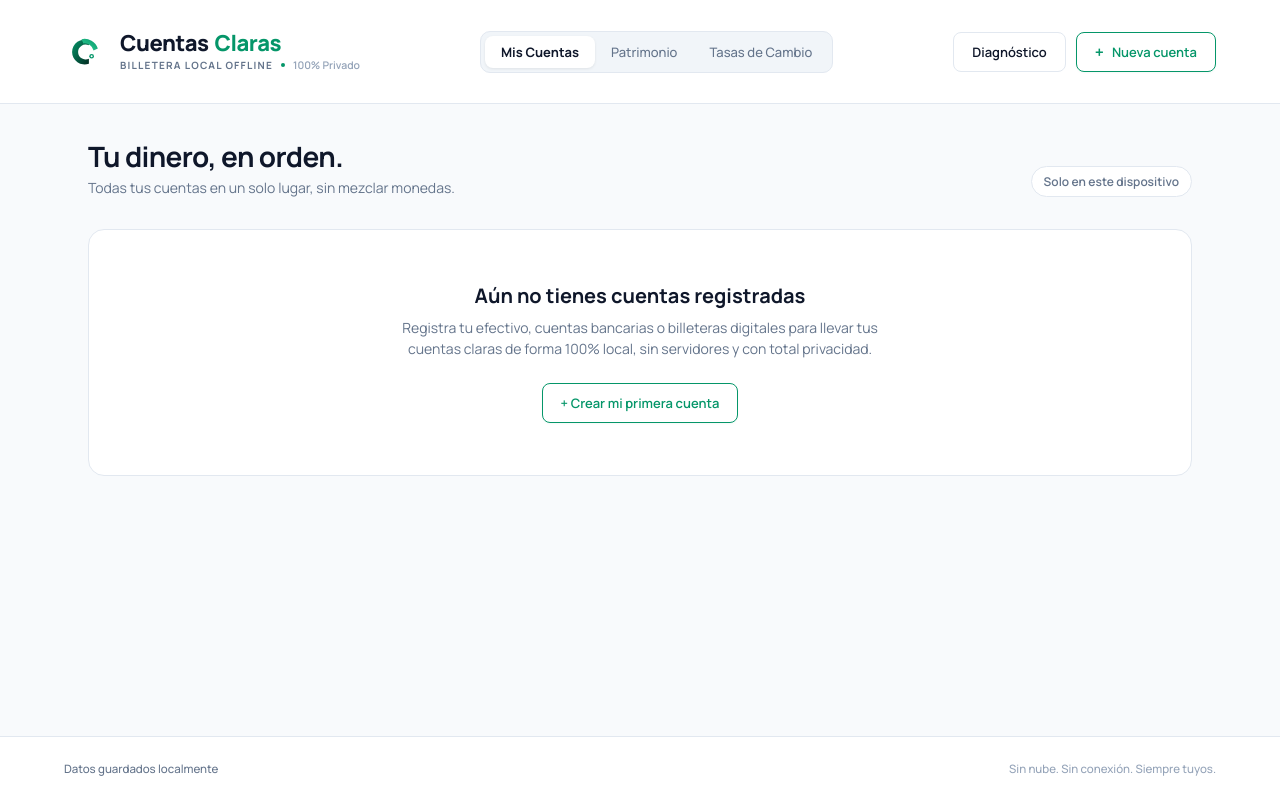
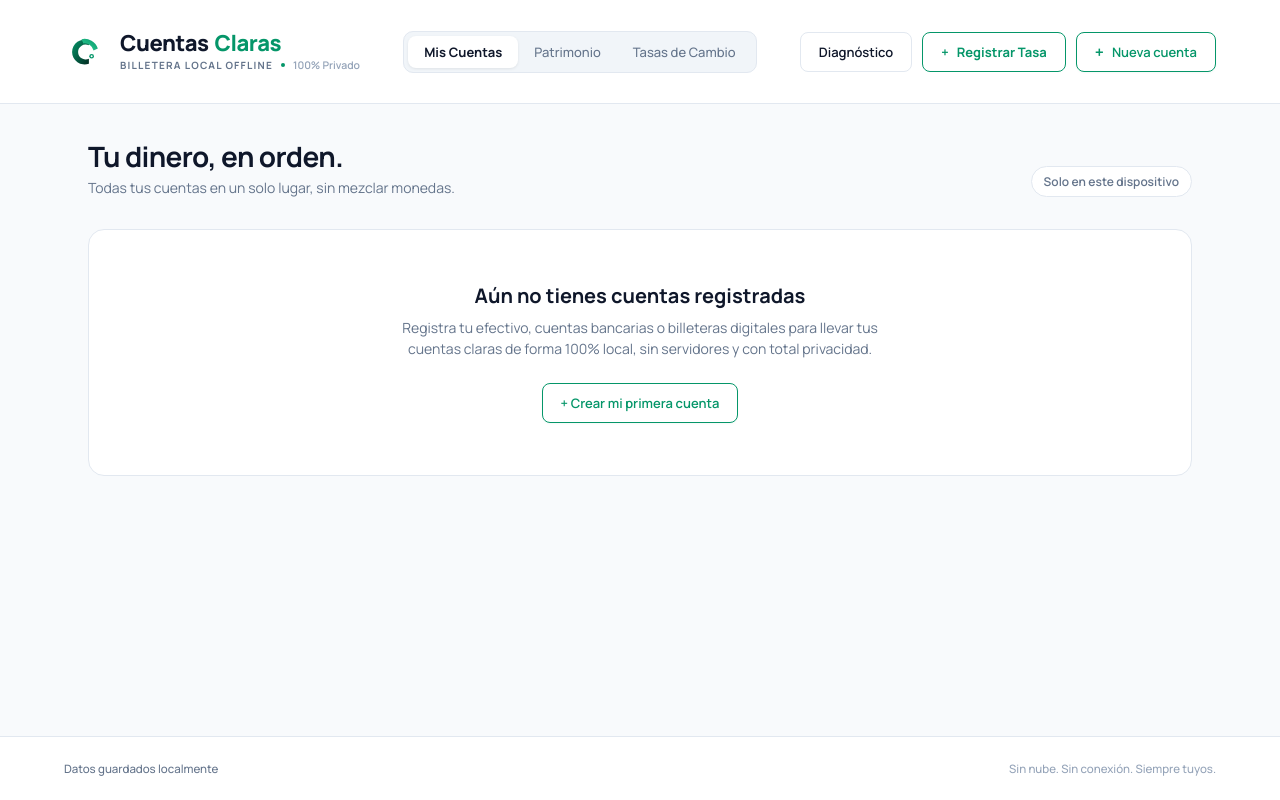
Before and after one commit to CI3715/Grupo-3---RumExecute, a Next.js app in the folder front_end/: page / in a window 1280 px wide. Built offline with nearby package versions, Linux system fonts and the light colour scheme.

Commit message:
feat(ui): permitir viajar a tasas desde navbar en patrimonio y cuentas ocultandolo en tasas

```diff
--- a/front_end/src/app/page.tsx
+++ b/front_end/src/app/page.tsx
@@ -598,6 +598,7 @@ export default function HomePage() {
         }}
         onOpenNuevaCuenta={() => setModalNuevaCuenta(true)}
         onOpenDiagnostico={() => setModalDiagnostico(true)}
+        onOpenRegistrarTasa={() => setTabActivo("tasas")}
         onNavigateHome={() => {
           setTabActivo("cuentas");
           setVista("cuentas");
--- a/front_end/src/components/Navbar.tsx
+++ b/front_end/src/components/Navbar.tsx
@@ -5,6 +5,7 @@ interface NavbarProps {
   onCambiarTab?: (tab: "cuentas" | "patrimonio" | "tasas") => void;
   onOpenNuevaCuenta: () => void;
   onOpenDiagnostico: () => void;
+  onOpenRegistrarTasa?: () => void;
   onNavigateHome?: () => void;
 }
 
@@ -13,6 +14,7 @@ export default function Navbar({
   onCambiarTab,
   onOpenNuevaCuenta,
   onOpenDiagnostico,
+  onOpenRegistrarTasa,
   onNavigateHome,
 }: NavbarProps) {
   return (
@@ -130,6 +132,17 @@ export default function Navbar({
           <span>Diagnóstico</span>
         </button>
 
+        {tabActivo !== "tasas" && onOpenRegistrarTasa && (
+          <button
+            onClick={onOpenRegistrarTasa}
+            className="btn btn-secondary"
+            style={{ fontWeight: 700, color: "var(--emerald-primary)", borderColor: "var(--emerald-primary)" }}
+          >
+            <span>+</span>
+            <span>Registrar Tasa</span>
+          </button>
+        )}
+
         <button onClick={onOpenNuevaCuenta} className="btn btn-primary">
           <span style={{ fontSize: "16px", fontWeight: 700 }}>+</span>
           <span>Nueva cuenta</span>
```
